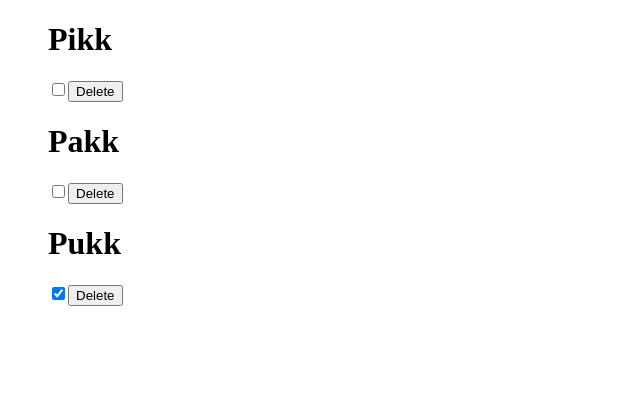
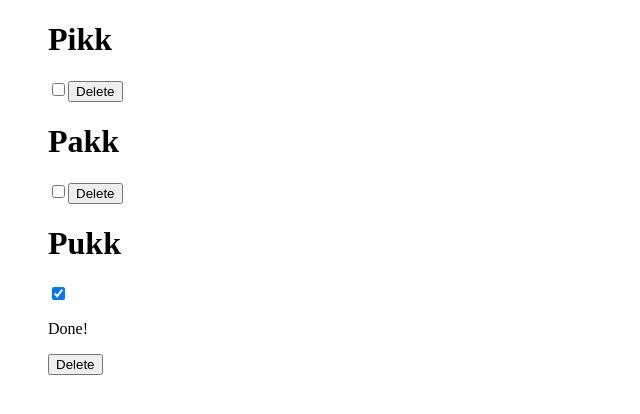
Before and after one commit to tintapolipka/react-ts2-teamwork, a React (Vite) app: page / in a window 1280 px wide. Shown: the top 414 px of the page, without its empty margins (0-640 px from the left). Built offline with nearby package versions, Linux system fonts and the light colour scheme.

Commit message:
State 'isDone' added to TodoItem

```diff
--- a/src/components/TodoItem.tsx
+++ b/src/components/TodoItem.tsx
@@ -1,14 +1,22 @@
+import { useState } from "react";
 import { Todo } from "../interfaces/Todo";
 
 const TodoItem: React.FC<Todo> = ({ title, done }) => {
+  const [isDone,setIsDone] = useState(done);
+
+  function handleChangeCheckBox(){
+    setIsDone(!isDone);
+  }
+
   return (
     <div>
       <h1>{title}</h1>
       <label>
-        {done ?
-          (<input type="checkbox" checked />) : (<input type="checkbox" />)
+        {isDone ?
+          (<input onChange={handleChangeCheckBox} type="checkbox" defaultChecked />) : (<input onChange={handleChangeCheckBox} type="checkbox" />)
         }
       </label>
+      {isDone && <p>Done!</p>}
       <button>Delete</button>
     </div>
   )
```
